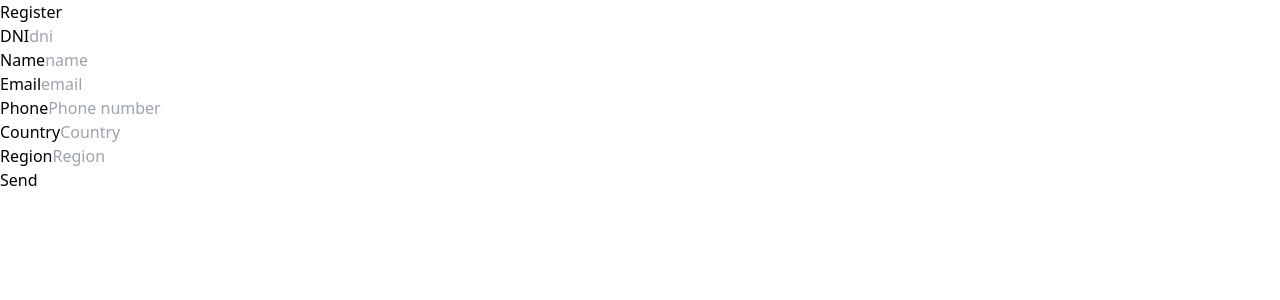
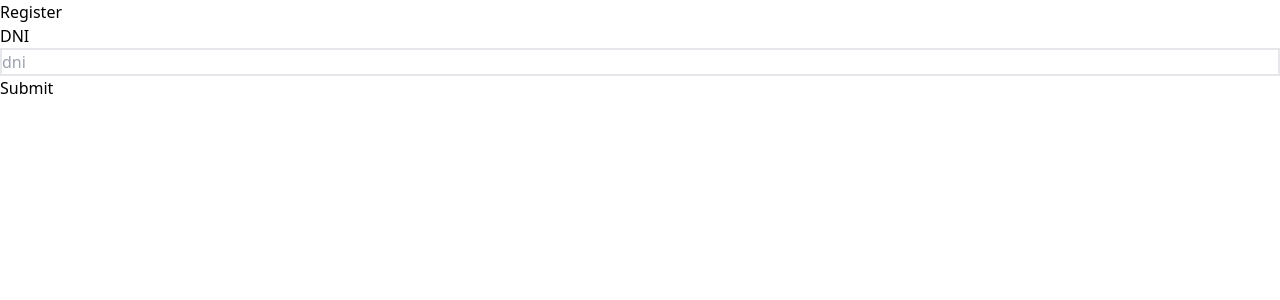
Before and after one commit to wainola/forms-kt, a Next.js app: page /register in a window 1280 px wide. Shown: the top 300 px of the page. Built offline with nearby package versions, Linux system fonts and the light colour scheme.

Commit message:
WIP: formik integration and input dni

```diff
--- /dev/null
+++ b/components/formComponent.js
@@ -0,0 +1,15 @@
+import React from 'react';
+import { Formik, useFormik } from 'formik';
+
+export default function FormComponent({ formValues, onSubmit, children }) {
+  // HERE I CAN DO FINAL VALIDATIONS
+  const submit = function (values, actions) {
+    console.log('values internal submit', values);
+    return onSubmit(values, actions);
+  };
+  return (
+    <Formik initialValues={formValues} onSubmit={submit}>
+      {(props) => <form onSubmit={props.handleSubmit}>{children}</form>}
+    </Formik>
+  );
+}
--- /dev/null
+++ b/components/index.js
@@ -0,0 +1,2 @@
+export { default as InputDNI } from './inputDNI';
+export { default as FormComponent } from './formComponent';
--- /dev/null
+++ b/components/inputDNI.js
@@ -0,0 +1,38 @@
+import { useField } from 'formik';
+import React from 'react';
+
+export default function InputDNI({
+  type = 'text',
+  labelFor,
+  placeholder,
+  id,
+  onChange,
+  onBlur,
+  onFocus,
+  label,
+  name,
+}) {
+  const [field, meta, helpers] = useField(name);
+
+  const handleChange = function (evt) {
+    console.log('here validatin');
+    return field.onChange(evt);
+  };
+
+  console.log('data', meta);
+  return (
+    <div className="flex flex-col">
+      <label htmlFor={labelFor}>{label}</label>
+      <input
+        type={type}
+        placeholder={placeholder}
+        id={id}
+        name={name}
+        onChange={handleChange}
+        onBlur={onBlur}
+        onFocus={onFocus}
+        className="border-2"
+      />
+    </div>
+  );
+}
--- a/pages/register.js
+++ b/pages/register.js
@@ -1,41 +1,33 @@
 import React from 'react';
+import { FormComponent, InputDNI } from '../components';
 
 export default function Register() {
+  const formValues = {
+    dni: '',
+  };
+
+  // HERE I CAN DO THE SUBMITING
+  const handleSubmit = async function (values, actions) {
+    // evt.preventDefault();
+    console.log('values external submit', values);
+  };
   return (
     <div>
       <div>
         <h2>Register</h2>
       </div>
       <div>
-        <form>
-          <div>
-            <label htmlFor="dni">DNI</label>
-            <input type="text" placeholder="dni" id="dni" />
-          </div>
-          <div>
-            <label htmlFor="name">Name</label>
-            <input type="text" placeholder="name" id="name" />
-          </div>
-          <div>
-            <label htmlFor="email">Email</label>
-            <input type="email" placeholder="email" id="email" />
-          </div>
-          <div>
-            <label htmlFor="phone">Phone</label>
-            <input type="tel" placeholder="Phone number" id="phone" />
-          </div>
-          <div>
-            <label htmlFor="country">Country</label>
-            <input type="text" placeholder="Country" id="country" />
-          </div>
-          <div>
-            <label htmlFor="region">Region</label>
-            <input type="text" placeholder="Region" id="region" />
-          </div>
-          <div>
-            <button type="submit">Send</button>
-          </div>
-        </form>
+        <FormComponent formValues={formValues} onSubmit={handleSubmit}>
+          <InputDNI
+            name="dni"
+            type="text"
+            placeholder="dni"
+            labelFor="dni"
+            id="dni"
+            label="DNI"
+          />
+          <button type="submit">Submit</button>
+        </FormComponent>
       </div>
     </div>
   );
```
